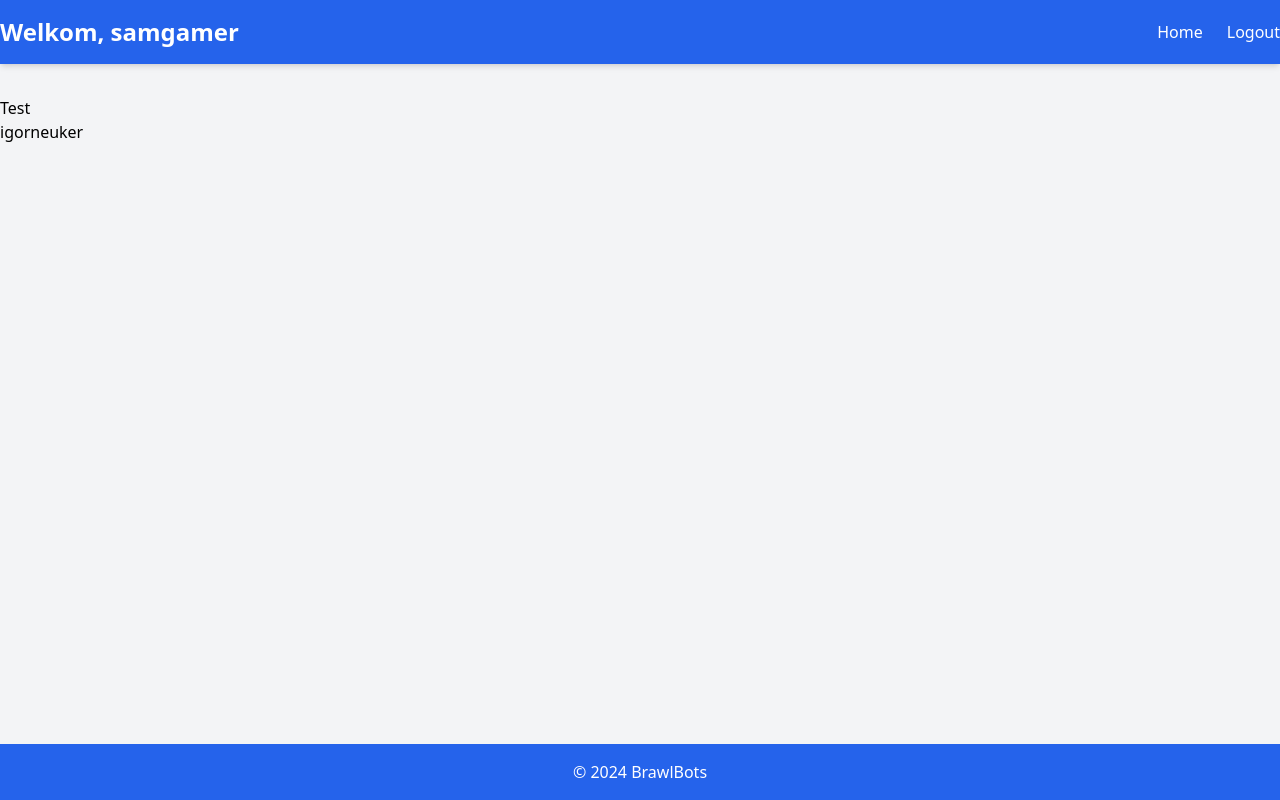
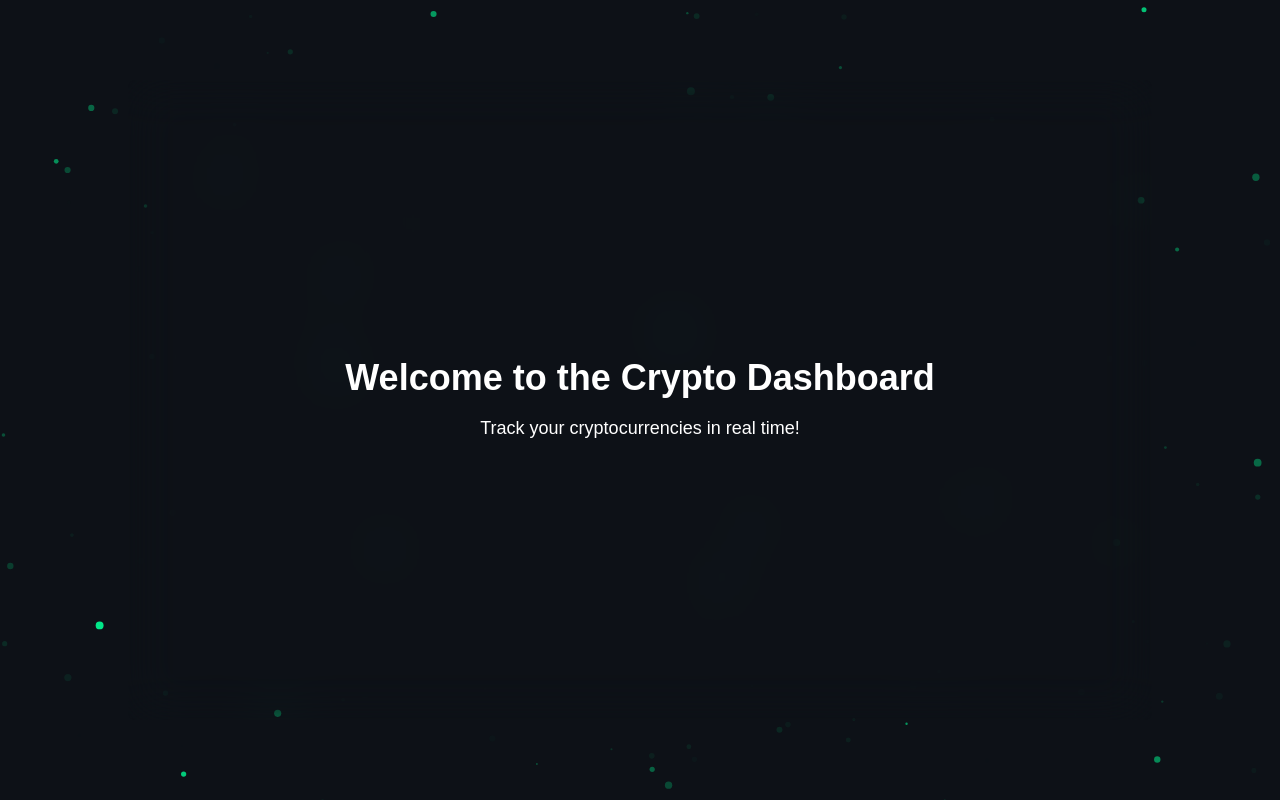
Before and after one commit to samd909/CryptoDashboard, a Django app: page / in a window 1280 px wide. Run offline with Django 5.2, Linux system fonts and the light colour scheme; a user stored in the database is signed in; some libraries are stand-ins or nearby versions.

Commit message:
asdasdsa
dasdasd

```diff
--- a/crypto/client/urls.py
+++ b/crypto/client/urls.py
@@ -20,5 +20,5 @@ urlpatterns = [
 
     path('login/', login_view, name='login'),
     path('register/', register_view, name='register'),
-    path('logout/', logout_view, name='logout'),  # Use built-in logout view
+    path('logout/', logout_view, name='logout'),
 ]
--- a/crypto/client/views/home.py
+++ b/crypto/client/views/home.py
@@ -1,6 +1,7 @@
 from django.shortcuts import render
 from django.contrib.auth.decorators import login_required
 from django.db.models import Count
+import requests
 from ..models import *
 
 @login_required
@@ -8,6 +9,5 @@ def home(request):
     template = "home.html"
     stef = "igorneuker"
     context = {
-        "nigger": stef
     }
     return render(request, template, context)
--- a/crypto/templates/home.html
+++ b/crypto/templates/home.html
@@ -1,6 +1,8 @@
 {% extends 'layout.html' %} {% block content %} {% load static %}
 
-<h1>Test</h1>
+<div class="text-center text-white">
+    <h1 class="text-4xl font-bold">Welcome to the Crypto Dashboard</h1>
+    <p class="mt-4 text-lg">Track your cryptocurrencies in real time!</p>
+</div>
 
-<p>{{ nigger }}</p>
 {% endblock %}
--- a/crypto/templates/layout.html
+++ b/crypto/templates/layout.html
@@ -4,55 +4,22 @@
   <head>
     <meta charset="UTF-8" />
     <meta name="viewport" content="width=device-width, initial-scale=1.0" />
-    <title>{% block title %}Crypto-Dashboard{% endblock %}</title>
-    <link
-      rel="stylesheet"
-      type="text/css"
-      href="{% static 'css/scrollbar.css' %}"
-    />
-    <link
-      rel="stylesheet"
-      type="text/css"
-      href="{% static 'css/messages.css' %}"
-    />
-
-    <!-- Link Tailwind CSS via CDN -->
+    <title>Crypto Dashboard Background</title>
+    <link rel="stylesheet" href="{% static 'css/background.css' %}"/>
     <script src="https://cdn.tailwindcss.com"></script>
   </head>
+  <body class="relative h-screen w-screen">
+    <!-- The canvas -->
+    <canvas id="cryptoCanvas" class="absolute top-0 left-0 w-full h-full"></canvas>
 
-  <body class="bg-gray-100 flex flex-col min-h-screen">
-    <!-- Header with User Name -->
-    <header class="bg-blue-600 text-white py-4 shadow-md">
-      <div class="container mx-auto flex items-center justify-between">
-        <div class="text-2xl font-semibold">
-          Welkom, {{ request.user.username }}
-        </div>
-        <nav>
-          <ul class="flex space-x-6">
-            <li>
-              <a href="/" class="text-white hover:text-blue-300">Home</a>
-            </li>
-            <li>
-              <a href="/logout" class="text-white hover:text-blue-300"
-                >Logout</a
-              >
-            </li>
-          </ul>
-        </nav>
+    <!-- Blurry div overlay -->
+    <div class="absolute inset-0 flex items-center justify-center">
+      <div class="bg-transparent bg-opacity-30 backdrop-blur-xl rounded-lg w-4/5 h-4/5 flex items-center justify-center">
+        <!-- Overlay content -->
+      {% block content %}{% endblock %}
       </div>
-    </header>
+    </div>
 
-    <!-- Main Content Area -->
-    <main class="flex-1 container mx-auto py-8">
-      {% block content %}{% endblock %}
-    </main>
-
-    <!-- Footer -->
-    <footer class="bg-blue-600 text-white py-4 mt-8">
-      <div class="container mx-auto text-center">&copy; 2024 BrawlBots</div>
-    </footer>
-
-    <!-- Messages Script (if any) -->
-    <script src="{% static 'js/messages.js' %}"></script>
+    <script src="{% static 'js/background.js' %}"></script>
   </body>
 </html>
```
Also changed, not shown: crypto/templates/background.html (+19 -4 lines), crypto/db.sqlite3.
